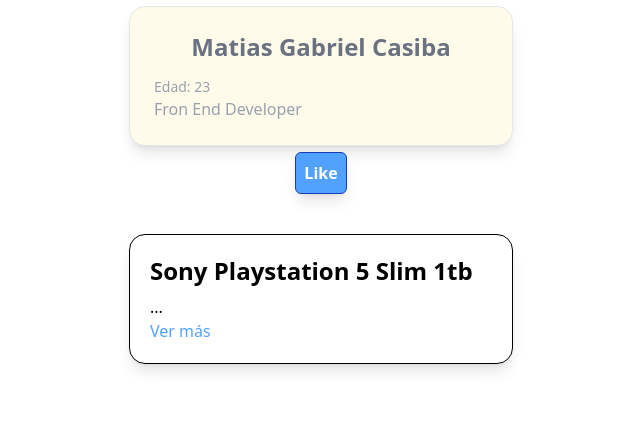
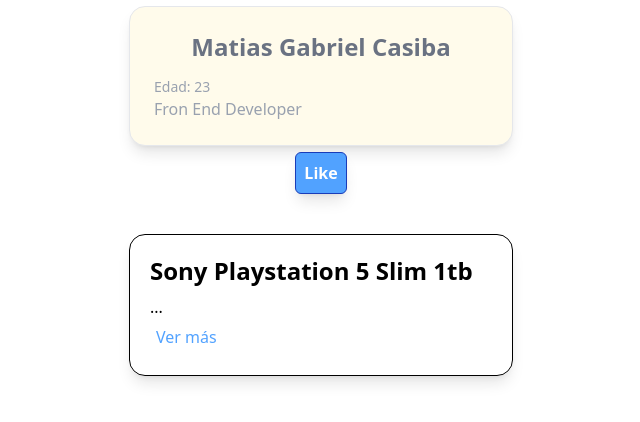
Before and after one commit to MatiCasiba/desafio-14-react, a React (Vite) app: page / in a window 1280 px wide. Shown: the top 422 px of the page, without its empty margins (319-959 px from the left). Built offline with nearby package versions, Linux system fonts and the light colour scheme.

Commit message:
Estilo del boton en la actividad 3

```diff
--- a/src/components/Producto.jsx
+++ b/src/components/Producto.jsx
@@ -14,7 +14,7 @@
             isActive ? (<p>...</p>) : (<p>{descripcion}</p>)
         }
         <button
-            className="cursor-pointer text-blue-400"
+            className="cursor-pointer text-blue-400 p-1.5 hover:underline"
             onClick={ocultar}
         >
             {isActive ? 'Ver más': 'Ver menos'}
```
Also changed, not shown: 1 other file (tests, documents, lock files or other folders).
